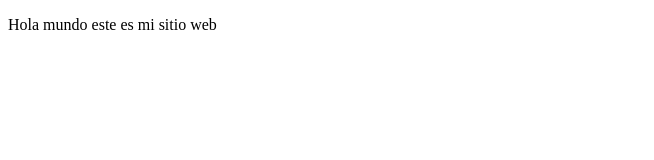
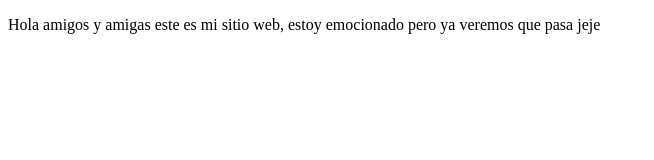
Before and after one commit to aescutiadev/proyectoDemoCursoPrework, a plain HTML site: page index.html in a window 1280 px wide. Shown: the whole page, without its empty margins (0-654 px from the left). Drawn offline with Linux system fonts and the light colour scheme.

Commit message:
Agregamos cambios nuevos simplemente

```diff
--- a/index.html
+++ b/index.html
@@ -8,7 +8,7 @@
 </head>
 <body>
     <p>
-        Hola mundo este es mi sitio web
+        Hola amigos y amigas este es mi sitio web, estoy emocionado pero ya veremos que pasa jeje
     </p>
 </body>
 </html>
```
